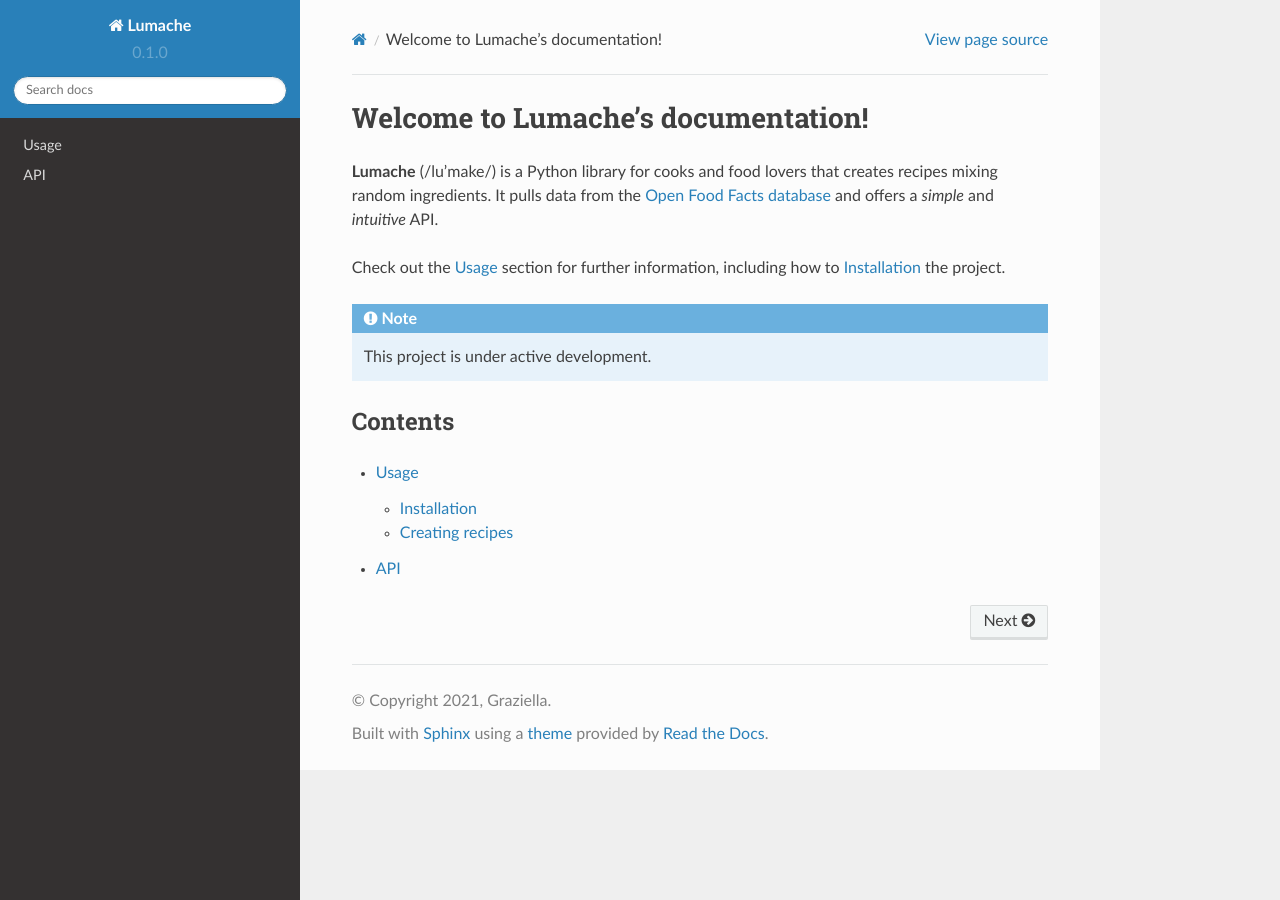
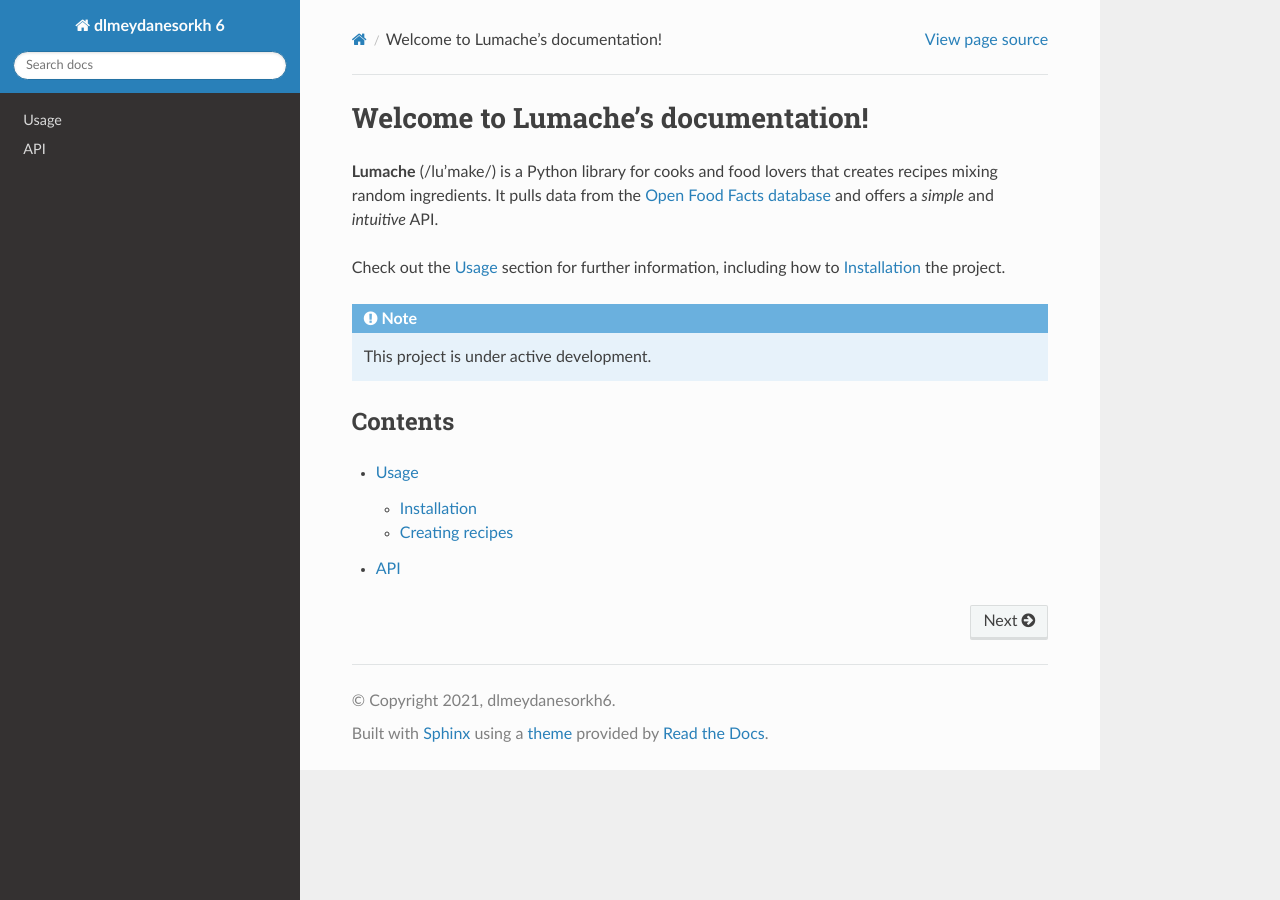
Before and after one commit to iranfont/dlmeydanesorkh6, a Sphinx documentation site: the page built from docs/source/index.rst, in a window 1280 px wide. Built offline with Sphinx 7.4.7 and the Read the Docs theme 2.0.0, drawn with Linux system fonts in a browser that asks for light colours.

Commit message:
Update conf.py

```diff
--- a/docs/source/conf.py
+++ b/docs/source/conf.py
@@ -2,12 +2,11 @@
 
 # -- Project information
 
-project = 'Lumache'
-copyright = '2021, Graziella'
-author = 'Graziella'
+project = 'dlmeydanesorkh 6'
+copyright = '2021, dlmeydanesorkh6'
+author = 'dlmeydanesorkh 6'
 
-release = '0.1'
-version = '0.1.0'
+
 
 # -- General configuration
 
```
